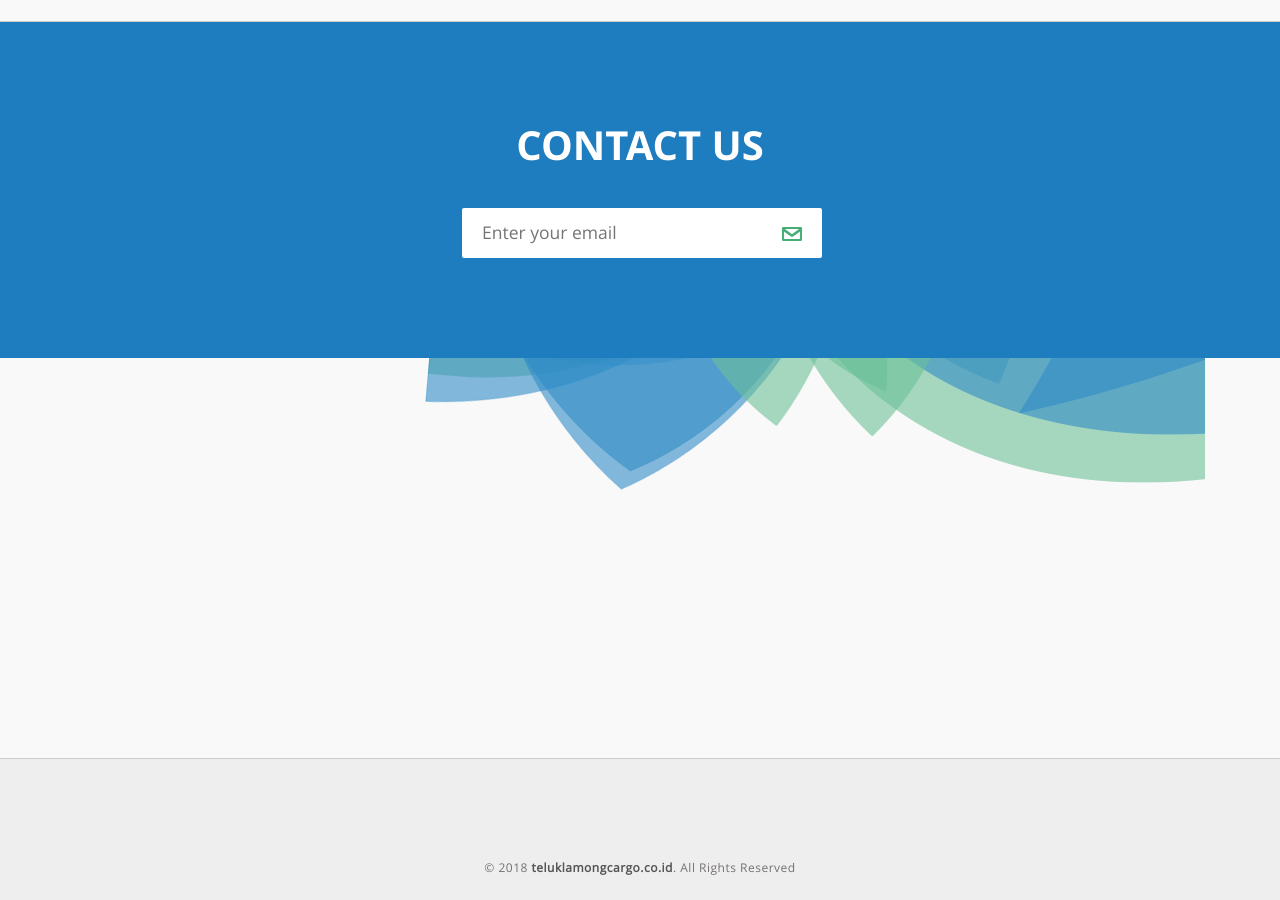
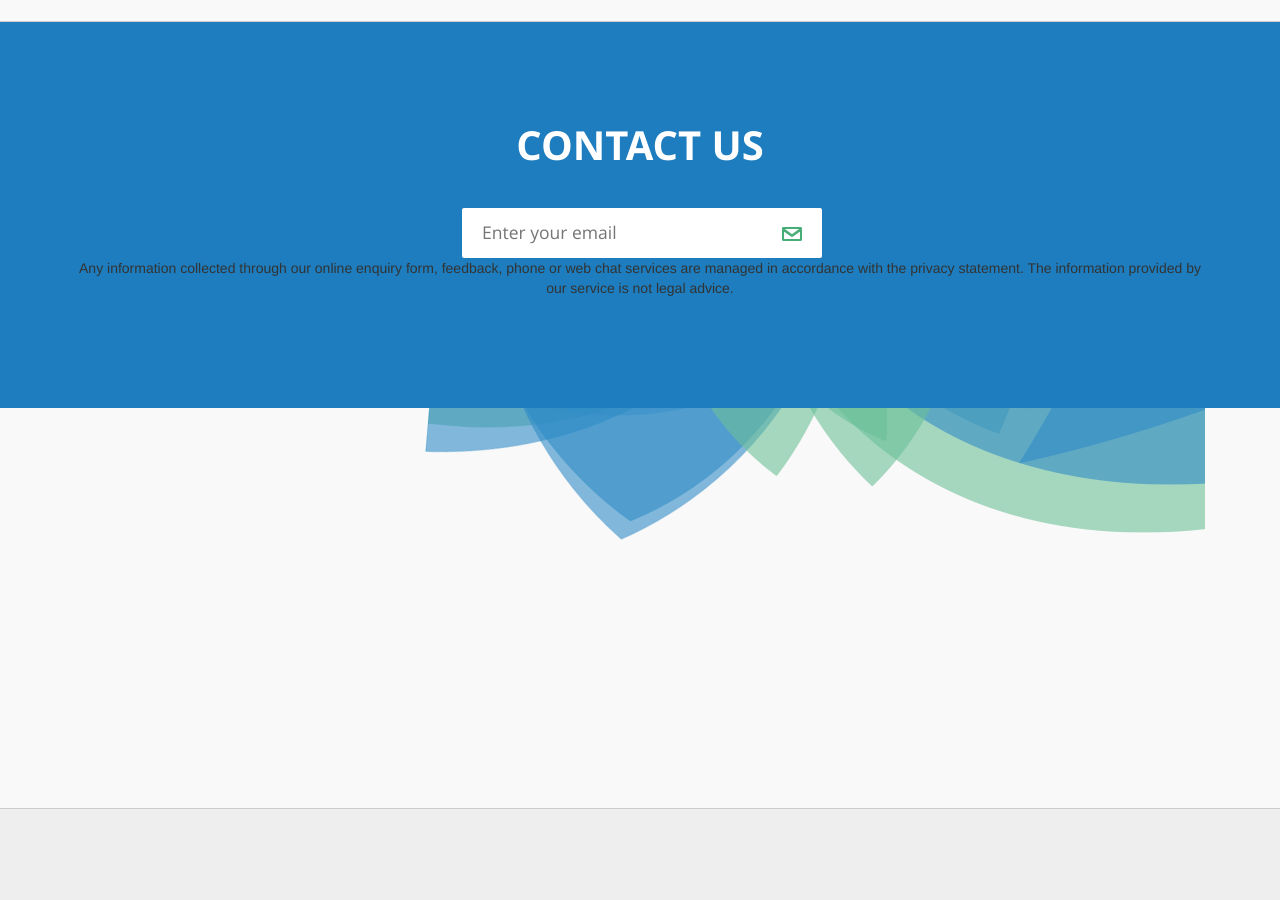
Before and after one commit to kemtol/ksobmjikp, a Jekyll site: the page built from index.html, in a window 1280 px wide and 900 px high, scrolled down 7572 px. Built offline with Jekyll 4.4.1, drawn with Linux system fonts in a browser that asks for light colours; the list of posts is cut into pages by our own code.

Commit message:
Update index.html

```diff
--- a/index.html
+++ b/index.html
@@ -251,6 +251,7 @@ layout: default
 			</form>
 			<div class="message" id="error_msg">Please Enter A Valid Email.</div>
 			<div class="message" id="success_msg">Thank You For Your Subscription.</div>
+			<p>Any information collected through our online enquiry form, feedback, phone or web chat services are managed in accordance with the privacy statement. The information provided by our service is not legal advice.</p>
 		</div>
 	</section>
 	<!-- Contact Us Section  -->
```
